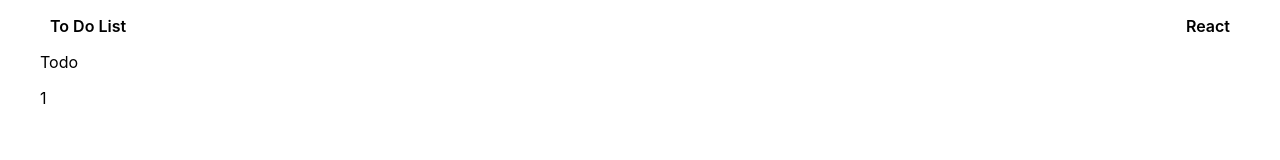
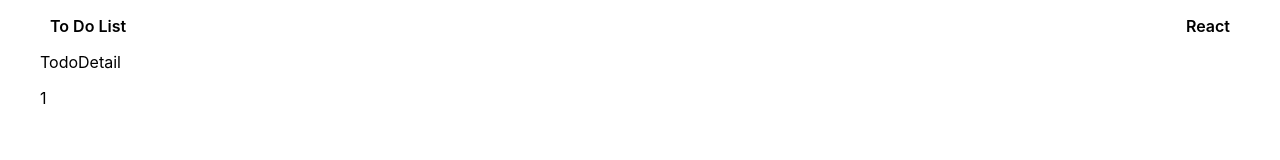
Before and after one commit to vjiji/todo-app, a React (Create React App) app: page /todo/1 in a window 1280 px wide. Shown: the top 160 px of the page. Built offline with nearby package versions, Linux system fonts and the light colour scheme.

Commit message:
refactor: todo상세페이지를 pages폴더로 이동한다

```diff
--- a/src/App.js
+++ b/src/App.js
@@ -2,7 +2,7 @@ import { BrowserRouter, Route, Routes } from "react-router-dom";
 import "./App.css";
 import Home from "./pages/Home";
 import Layout from "./components/layout";
-import Todo from "./components/features/todo/Todo";
+import TodoDetail from "./pages/TodoDetail";
 
 const App = () => {
   return (
@@ -10,7 +10,7 @@ const App = () => {
       <Routes>
         <Route path="/" element={<Layout />}>
           <Route index element={<Home />} />
-          <Route path="todo/:id" element={<Todo />} />
+          <Route path="todo/:id" element={<TodoDetail />} />
         </Route>
       </Routes>
     </BrowserRouter>
--- a/src/components/features/todo/Todo/index.js
+++ /dev/null
@@ -1,3 +0,0 @@
-import Todo from "./Todo";
-
-export default Todo;
--- a/src/components/features/todo/Todo/Todo.jsx
+++ b/src/pages/TodoDetail/TodoDetail.jsx
@@ -1,14 +1,14 @@
 import { useParams } from "react-router-dom";
 
-const Todo = () => {
+const TodoDetail = () => {
   const param = useParams();
   const todoId = param.id;
   return (
     <>
-      <div>Todo</div>
+      <div>TodoDetail</div>
       <p>{todoId}</p>
     </>
   );
 };
 
-export default Todo;
+export default TodoDetail;
--- /dev/null
+++ b/src/pages/TodoDetail/index.js
@@ -0,0 +1,3 @@
+import TodoDetail from "./TodoDetail";
+
+export default TodoDetail;
```
Also changed, not shown: src/pages/Test/Test.jsx (deleted, +0 -5 lines), src/pages/Test/index.js (deleted, +0 -1 lines).
